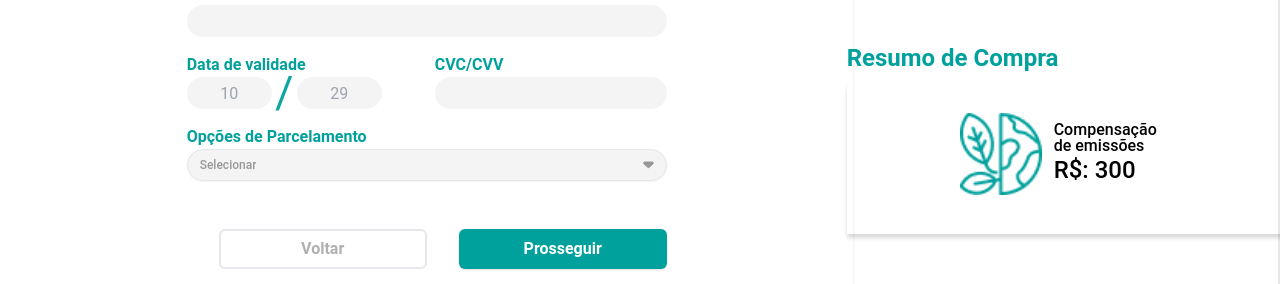
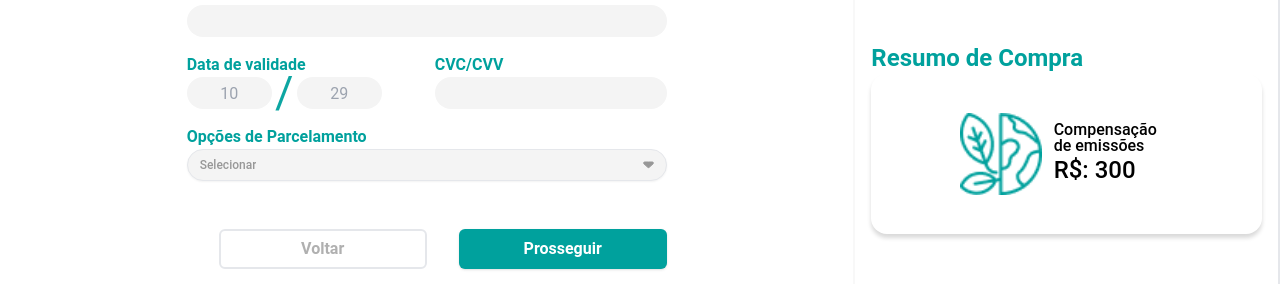
Before and after one commit to SallesCosta/checkout-carbon, a Next.js app: page / in a window 1280 px wide. Shown: the part 393-677 px from the top of the page. Built offline with nearby package versions, Linux system fonts and the light colour scheme.

Commit message:
feat(responsive): improve layout for different screen sizes

```diff
--- a/src/app/globals.css
+++ b/src/app/globals.css
@@ -26,23 +26,16 @@ h1, h2, h3, h4, h5, h6 {
   position: relative;
   display: flex;
   align-items: center;
-  justify-content: center;
   width: 122px;
   gap: 1rem;
-  text-align: center;
 }
-/*
-.dateDiviser input::placeholder {
-  text-align: center;
-} */
 
-@media (min-width: 640px) {
+@media (min-width: 576px) {
   .dateDiviser {
     width: 195px;
     gap: 25px;
   }
 }
-
 
 .dateDiviser::before {
   content: '/';
--- a/src/app/page.tsx
+++ b/src/app/page.tsx
@@ -9,7 +9,7 @@ export default async function Home() {
   return (
     <Stack
       as="main"
-      className="relative min-h-[100dvh] overflow-y-auto bg-white md:flex md:flex-row md:justify-between"
+      className="relative min-h-[100dvh] overflow-y-auto bg-white md:flex md:flex-row md:justify-between "
     >
       <CheckoutForm />
       <Summary />
--- a/src/components/Summary/Summary.tsx
+++ b/src/components/Summary/Summary.tsx
@@ -9,9 +9,9 @@ import { Stack } from '@/components/Stack/Stack'
 import { useResponsive } from '@/helpers/useResponsive/useResponsive'
 
 export const Summary = () => {
-  const { isMobile } = useResponsive()
+  const { isLessThanTablet } = useResponsive()
 
-  return isMobile ? <SummaryFooter /> : <SummarySide />
+  return isLessThanTablet ? <SummaryFooter /> : <SummarySide />
 }
 
 const SummaryFooter = () => {
@@ -34,11 +34,11 @@ const SummaryFooter = () => {
 
 const SummarySide = () => {
   return (
-    <div className="flex w-1/3 max-w-[688] flex-col items-center justify-center gap-12 border-2 border-l-gray100">
+    <div className="flex w-1/3 max-w-[688] flex-col items-center justify-center gap-12 border-2 border-l-gray100 px-4">
       <CustomImage src={Card} alt="card image" />
-      <div className="w-[440px]">
+      <div className="w-full max-w-[440px]">
         <Title className="text-primary" text="Resumo de Compra" />
-        <div className="flex h-40 flex-row items-center justify-center gap-3 rounded-t-2xl shadow-default">
+        <div className="flex h-40 flex-row items-center justify-center gap-3 rounded-2xl shadow-default">
           <CustomImage src={LogoFooter} alt="logo" width={82} height={82} />
           <Stack dir="col" className="max-w-[120px]">
             <Text
--- a/tailwind.config.ts
+++ b/tailwind.config.ts
@@ -18,7 +18,13 @@ const config: Config = {
       },
       boxShadow: {
         'default': '0px 4px 4px 0px #00000026',
-      }
+      },
+      screens: {
+        'sm': '576px',
+        'md': '768px',
+        'lg': '992px',
+        'xl': '1200px',
+      },
     },
   },
   plugins: [require('tailwindcss-animate')],
```
